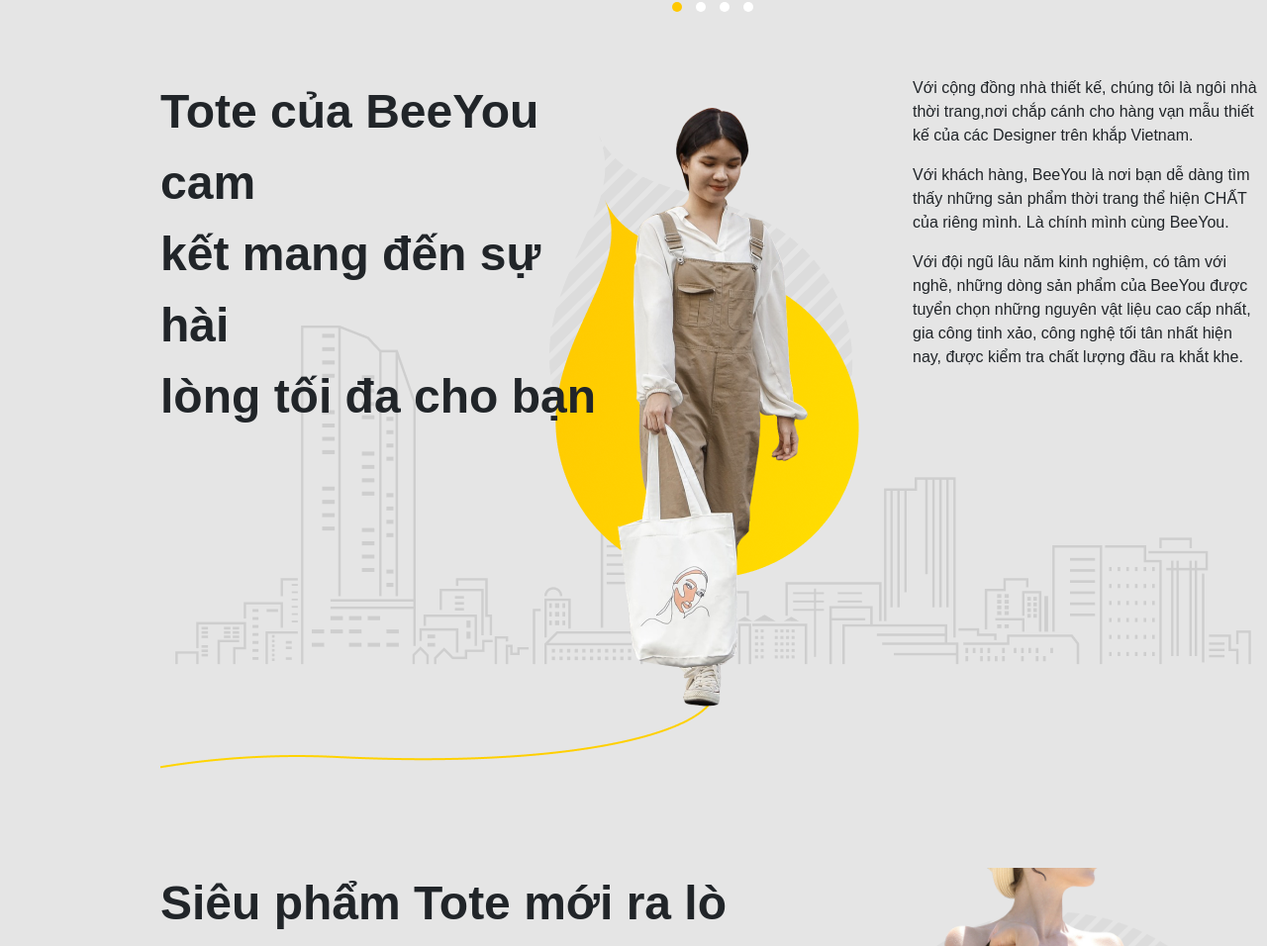
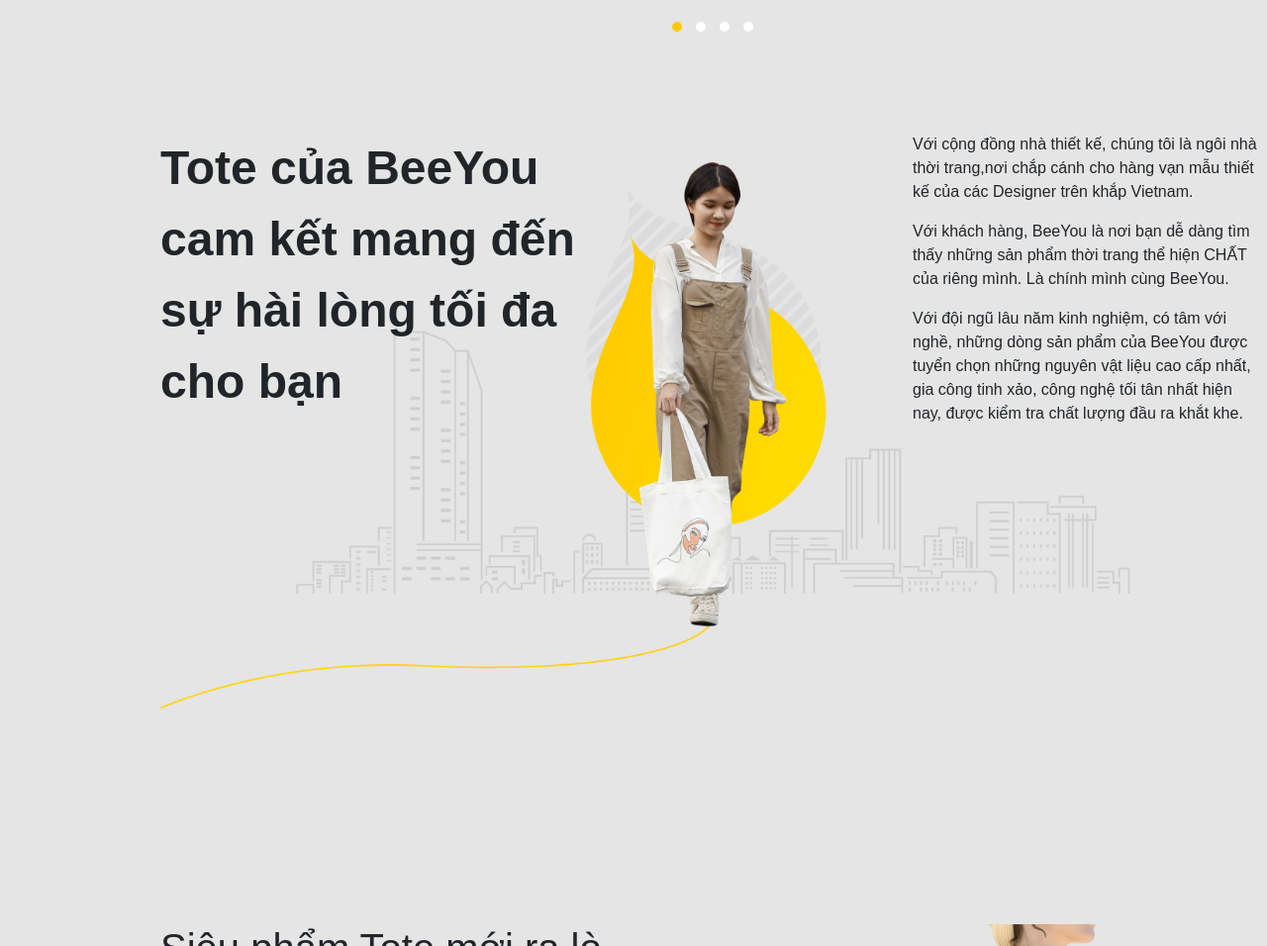
Before and after one commit to Confuse-Coder/ToteBee, a website: page index.html in a window 1280 px wide. Shown: the part 576-1532 px from the top of the page at 99% size. Drawn offline with nearby package versions, Linux system fonts and the light colour scheme.

Commit message:
Completing Tote cua Beeyou Section

```diff
--- a/index.html
+++ b/index.html
@@ -74,7 +74,7 @@
 
     <!-- START SLIDER SECTION -->
     <section id="slider">
-        <div class="container">
+        <div class="container ">
             <div id="owl-demo" class="owl-carousel owl-theme">
                 <div class="item img-fluid"><img src="/img/Slider.png" alt="sale-banner-1"></div>
                 <div class="item img-fluid"><img src="/img/Slider.png" alt="sale-banner-2"></div>
@@ -89,17 +89,18 @@
     <section>
         <div class="slider-2">
             <div class="container">
-                <div class="slider-2-content" style="background-image: url('/img/Background\ img\ 1.png');">
-                    <div class="row">
-                        <div class="col-md-5">
-                            <h1 class="display-title">Tote của BeeYou cam <br> kết mang đến sự hài <br> lòng tối đa cho
+                <div class="slider-2-content">
+                    <img src="/img/Background img 1.png" class="img-fluid" alt="">
+                    <div class="row wrapper-text">
+                        <div class="col-md-5 wrapper-text-left">
+                            <h1 class="display-title">Tote của BeeYou cam kết mang đến sự hài lòng tối đa cho
                                 bạn</h1>
                         </div>
                         <div class="col-md-3">
 
                         </div>
                         <div class="col-md-4 slider-2-text lh-base">
-                            <div class="wrapper-text">
+                            <div class="wrapper-text-right">
                                 <p>
                                     Với cộng đồng nhà thiết kế, chúng tôi là ngôi nhà thời trang,nơi chắp cánh cho hàng
                                     vạn
@@ -131,10 +132,11 @@
     <section>
         <div class="slider-3">
             <div class="container mb-4">
-                <div class="row">
-                    <div class="col-md-7">
+                <div class="row wrapper-content">
+                    <div class="col-md-7 wrapper-content-left">
                         <h1 class="display-title">Siêu phẩm Tote mới ra lò</h1>
-                        <p>Mới "chế" ra cái Tote mới các bác ạ. Thông tin mô tả sơ bộ các bác đọc ở dưới nhé. <br> em đi
+                        <p>Mới "chế" ra cái Tote mới các bác ạ. Thông tin mô tả sơ bộ các bác đọc ở dưới nhé. <br>
+                            em đi
                             đóng
                             hàng giao cho khách phát</p>
                         <div class="card-text-box">
@@ -142,7 +144,8 @@
                             <div class="box-content">
                                 <p class="box-content__title">Thông tin mô tả sơ bộ</p>
                                 <p class="box-content__body"><img class="box-content__icons"
-                                        src="/img/icons/textile 1.svg" alt=""> Chất vải canvas mềm mịn, không xù, không
+                                        src="/img/icons/textile 1.svg" alt=""> Chất vải canvas mềm mịn, không xù,
+                                    không
                                     nhão</p>
                                 <p class="box-content__body"><img class="box-content__icons"
                                         src="/img/icons/colors 1.svg" alt=""> Bee có 5 màu cho bạn lựa canh: Xanh
@@ -151,7 +154,8 @@
                                 <p class="box-content__body"><img class="box-content__icons"
                                         src="/img/icons/fit-vertical 1.svg" alt=""> Size túi: 38*34*7cm</p>
                                 <p class="box-content__body"><img class="box-content__icons"
-                                        src="/img/icons/zipper 1.svg" alt=""> Túi có khoá kéo, túi con tiện lợi cho nàng
+                                        src="/img/icons/zipper 1.svg" alt=""> Túi có khoá kéo, túi con tiện lợi cho
+                                    nàng
                                     sử dụng</p>
                                 <div class="btn box-content__button">
                                     <p>Tìm hiểu thêm</p>
@@ -159,7 +163,7 @@
                             </div>
                         </div>
                     </div>
-                    <div class="col-md-5">
+                    <div class="col-md-5 wrapper-content-right">
                         <img src="/img/Background img 2.png" class="img-fluid" alt="">
                     </div>
                 </div>
--- a/scss/sections/_content.scss
+++ b/scss/sections/_content.scss
@@ -33,40 +33,85 @@
       }
     }
   }
+
+  .owl-dots {
+    @include mobile {
+      -webkit-transform: scale(0.5);
+      transform: scale(0.5); /* you can change the value also */
+      -webkit-transform-origin: center;
+      transform-origin: center;
+      margin-top: -10px;
+    }
+  }
+}
+
+#slider {
+  margin-top: 20px;
 }
 
 .slider-2 {
+  height: 800px;
+  @include mobile {
+    max-width: 360px;
+    margin-top: 10px;
+  }
+  .slider-2-content {
     position: relative;
-  margin-top: 52.5px;
+    @include mobile {
+      position: absolute;
+    }
+    img {
+      position: absolute;
+      top: 30px;
+      height: auto;
       width: 100%;
+      background-repeat: no-repeat;
       background-size: cover;
-  img {
+      @include mobile {
+        position: relative;
+        top: 50px;
+        overflow: hidden;
         width: 100%;
-    padding-right: var(--bs-gutter-x, 0.75rem);
-    padding-left: var(--bs-gutter-x, 0.75rem);
-    margin-right: auto;
-    margin-left: auto;
+        -webkit-transform: scale(1.5);
+        transform: scale(1.5); /* you can change the value also */
+        -webkit-transform-origin: center;
+        transform-origin: center;
       }
     }
 
-.slider-2-content {
-  // padding-left: 2rem;
-  // padding-right: 2rem;
-  object-fit: cover;
-  background-position: center;
-  background-repeat: no-repeat;
-  min-height: 100vh;
-  position: relative;
+    .wrapper-text {
+      margin-top: 90px;
+      @include mobile {
+        padding: 8px;
+      }
 
-  .wrapper-text {
-    font-weight: 400;
-  }
-}
+      .wrapper-text-left {
         .display-title {
           padding-top: 0;
           font-weight: 700;
           font-size: 48px;
           line-height: 72px;
+          @include mobile {
+            font-size: 24px;
+            padding-top: 0;
+            line-height: 36px;
+          }
+        }
+      }
+
+      .wrapper-text-right {
+        position: absolute;
+        font-weight: 400;
+
+        p {
+          @include mobile {
+            font-size: 16px;
+            line-height: 24px;
+          }
+        }
+      }
+    }
+  }
 }
 
 //Siêu phẩm TOTE
--- a/scss/sections/_header.scss
+++ b/scss/sections/_header.scss
@@ -11,14 +11,29 @@
   img {
     width: 56px;
     height: 56px;
+
+    @include mobile {
+      width: 36px;
+      height: 36px;
+    }
+  }
+}
+
+#nav {
+  @include mobile {
+    max-width: 360px;
+    height: 70px;
   }
 }
 
 .navbar {
-  background-color: $bg-nav;
+  background-color: $bg;
   height: 90px;
+
   @include mobile {
-    width: 360px;
+    max-width: 360px;
+    height: 70px;
+    background-color: $bg-nav;
   }
 
   button {
@@ -32,6 +47,13 @@
       box-shadow: none !important;
     }
     @include mobile {
+    }
+
+    img {
+      @include mobile {
+        height: 20px;
+        width: 20px;
+      }
     }
   }
 
@@ -112,8 +134,10 @@
   .nav-icons {
     @include mobile {
       position: absolute;
-      right: 80px;
+      right: 60px;
       top: 25px;
+      width: 20px;
+      height: 20px;
     }
     z-index: 1;
     width: 40px;
@@ -124,6 +148,10 @@
 
     i {
       font-size: 18px;
+      @include mobile {
+        font-size: 12px;
+        transform: translate(50%, -25%);
+      }
       color: $black;
       transform: translate(75%, 50%);
     }
@@ -136,11 +164,20 @@
       border-radius: 50%;
       border: 0.1rem solid $white;
       transform: translate(50%, -25%);
+      @include mobile {
+        width: 12px;
+        height: 12px;
+        transform: translate(25%, -40%);
+      }
       b {
         position: absolute;
         transform: translate(77%, -7%);
         color: $white;
         font-size: 12px;
+        @include mobile {
+          transform: translate(90%, 0%);
+          font-size: 6px;
+        }
       }
     }
   }
```
Also changed, not shown: assets/css/style.css, 1 other file. Lines whose indentation alone changed are shown as unchanged.
